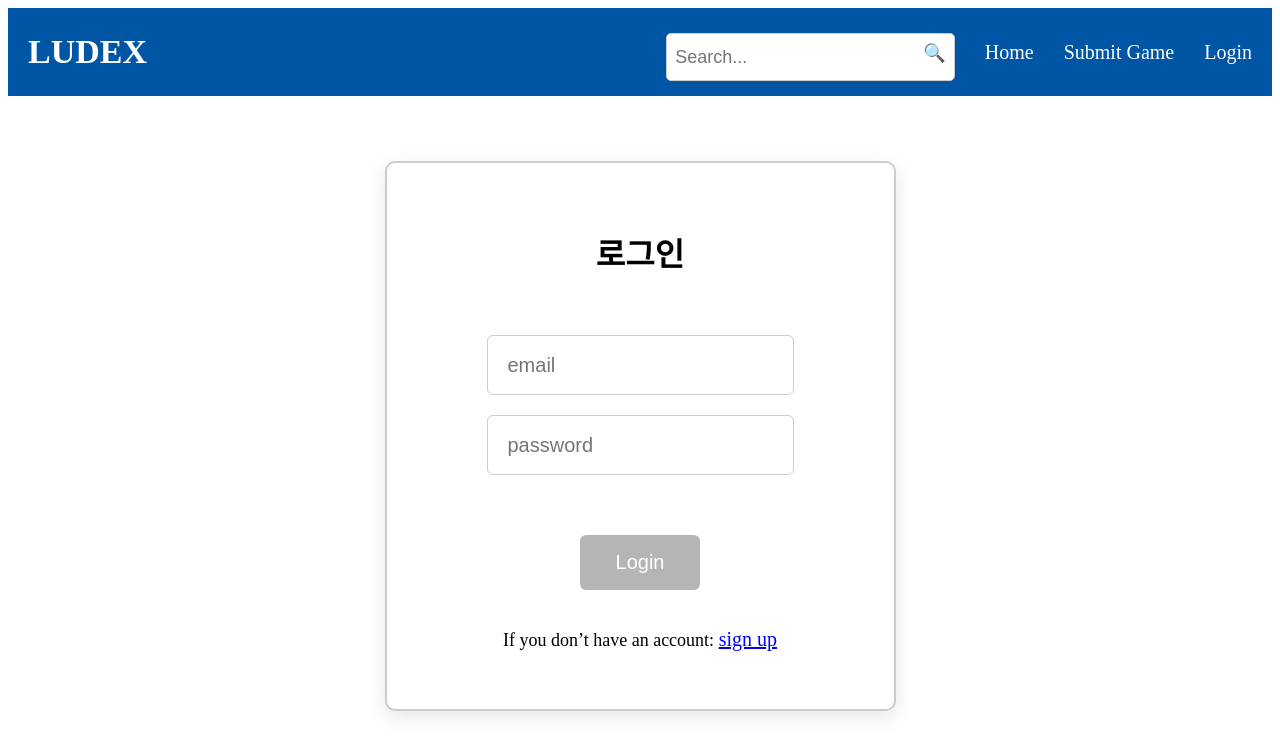
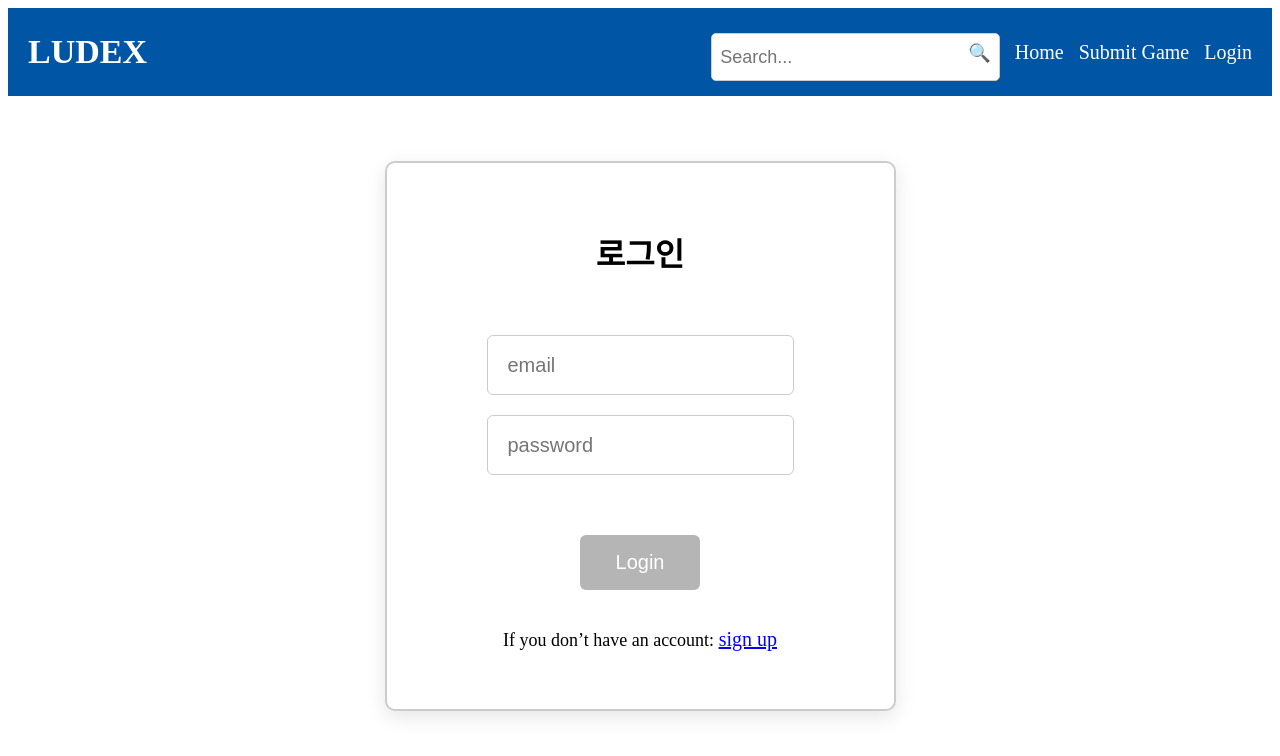
Before and after one commit to LudexCS/Front, a React (Create React App) app: page /login in a window 1280 px wide. Shown: the top 756 px of the page. Built offline with nearby package versions, Linux system fonts and the light colour scheme; no server answers.

Commit message:
fix: css 수정

```diff
--- a/src/styles/layout/Navbar.css
+++ b/src/styles/layout/Navbar.css
@@ -19,7 +19,7 @@
   .nav-links a {
     color: white;
     text-decoration: none;
-    margin-left: 30px;
+    margin-left: 15px;
     font-size: 20px;
   }
 
```
